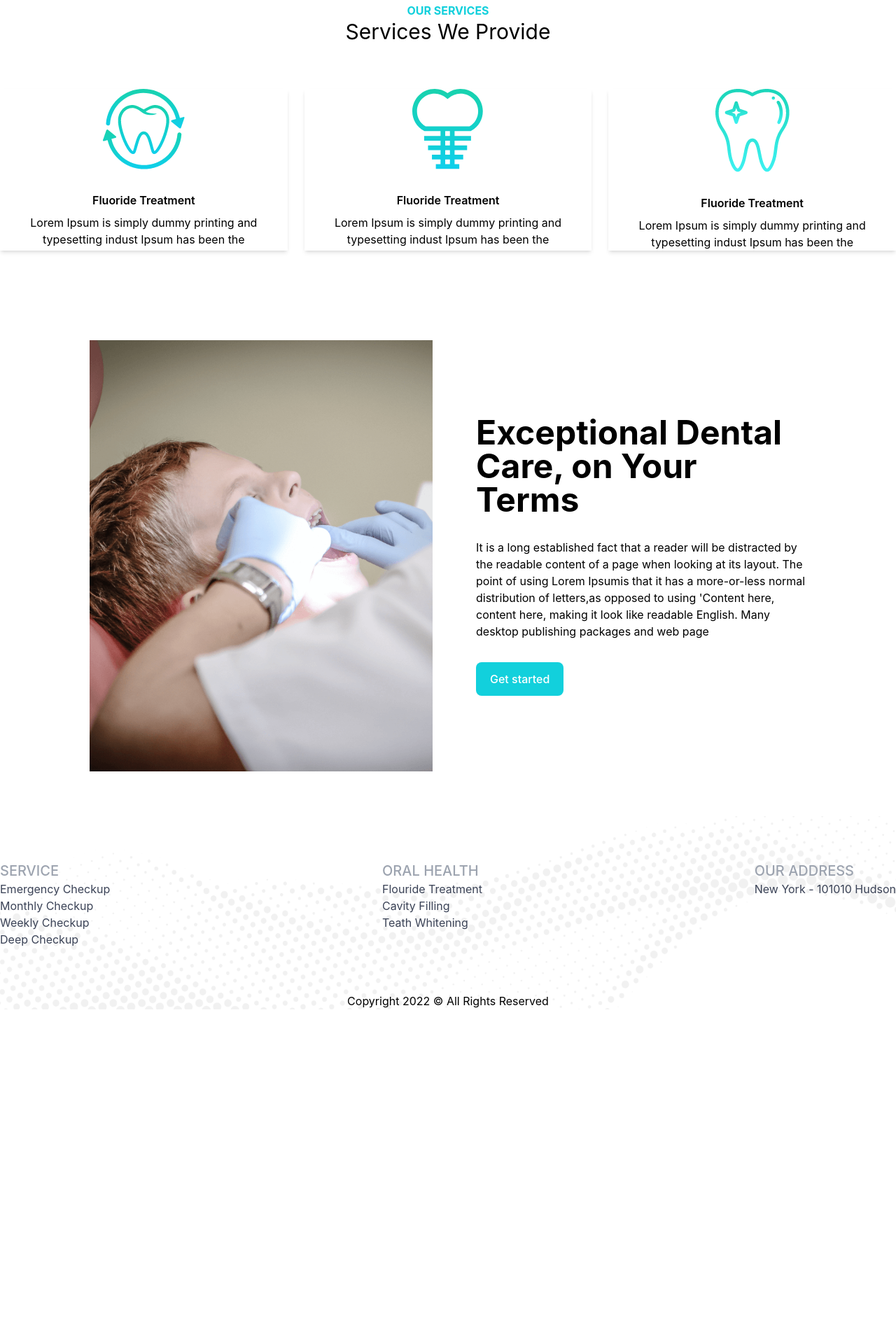
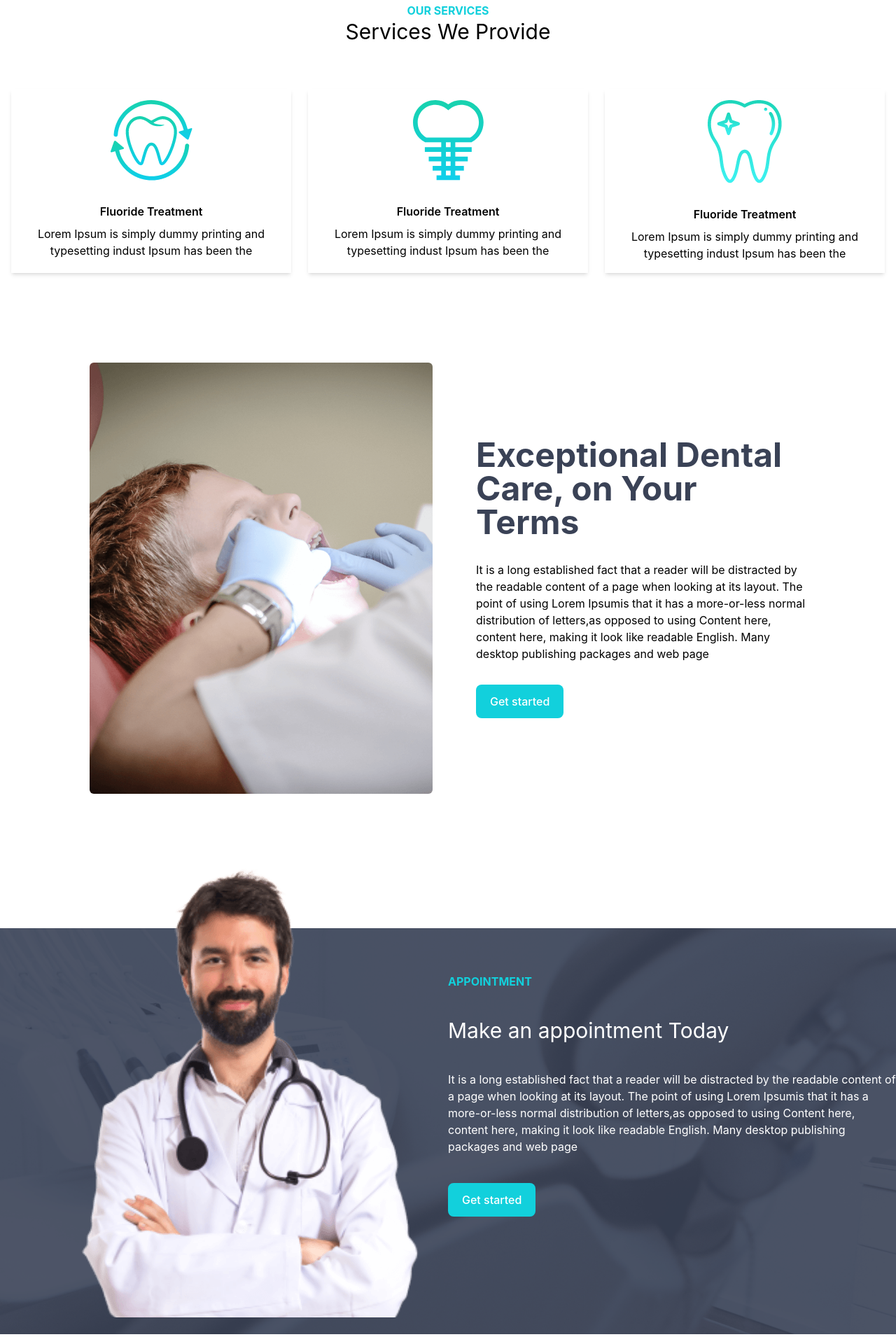
Before and after one commit to zahidhasan13/doctor-portal-client, a React (Vite) app: page / in a window 1280 px wide. Shown: the part 880-2800 px from the top of the page at 70% size. Before the commit the page ends 2322 px from the top, so only its background shows below. Built offline with nearby package versions, Linux system fonts and the light colour scheme.

Commit message:
Appointment section

```diff
--- /dev/null
+++ b/src/pages/Home/AppointmentSec/AppointmentSec.css
@@ -0,0 +1,6 @@
+.appointment {
+  background-image: url(../../../assets/images/appointment.png);
+  background-size: cover;
+  background-position: center center;
+  background-repeat: no-repeat;
+}
--- /dev/null
+++ b/src/pages/Home/AppointmentSec/AppointmentSec.jsx
@@ -0,0 +1,28 @@
+import img1 from "../../../assets/images/doctor-small.png";
+import "./AppointmentSec.css";
+const AppointmentSec = () => {
+  return (
+    <div className="appointment pt-16 pb-[168px] my-48">
+      <div className="grid grid-cols-1 lg:grid-cols-2 relative">
+        <div>
+          <img src={img1} alt="" className="absolute -top-40 left-0" />
+        </div>
+        <div className="space-y-10">
+          <h4 className="text-md font-bold uppercase text-[#12D0DC]">
+            appointment
+          </h4>
+          <h3 className="text-3xl text-white">Make an appointment Today</h3>
+          <p className="text-white">It is a long established fact that a reader will be distracted by the readable content of a page when looking at its layout. The point of using Lorem Ipsumis that it has a more-or-less normal distribution of letters,as opposed to using Content here, content here, making it look like readable English. Many desktop publishing packages and web page</p>
+          <a
+            href="#"
+            className="inline-flex items-center justify-center px-5 py-3 mr-3 text-base font-medium text-center text-white rounded-lg bg-[#12D0DC] hover:bg-[#0aacb8] focus:ring-4 focus:ring-primary-300 dark:focus:ring-primary-900"
+          >
+            Get started
+          </a>
+        </div>
+      </div>
+    </div>
+  );
+};
+
+export default AppointmentSec;
--- a/src/pages/Home/Home.jsx
+++ b/src/pages/Home/Home.jsx
@@ -1,4 +1,5 @@
 import Address from "./Address/Address";
+import AppointmentSec from "./AppointmentSec/AppointmentSec";
 import Banner from "./Banner/Banner";
 import ServiceSec from "./ServiceSec/ServiceSec";
 
@@ -8,6 +9,7 @@ const Home = () => {
             <Banner></Banner>
             <Address></Address>
             <ServiceSec></ServiceSec>
+            <AppointmentSec></AppointmentSec>
         </>
     );
 };
--- a/src/pages/Home/ServiceSec/ServiceSec.jsx
+++ b/src/pages/Home/ServiceSec/ServiceSec.jsx
@@ -7,8 +7,8 @@ const ServiceSec = () => {
     <div className="max-w-screen-xl mx-auto my-16">
       <h4 className="text-center text-md font-bold uppercase text-[#12D0DC]">our services</h4>
       <h3 className="text-center text-3xl">Services We Provide</h3>
-      <div className="grid grid-cols-1 lg:grid-cols-3 lg:gap-6 my-16">
-        <div className="text-center shadow-md">
+      <div className="grid grid-cols-1 lg:grid-cols-3 lg:gap-6 my-16 mx-4">
+        <div className="text-center shadow-md p-4">
           <img src={img1} alt="" className="mx-auto"/>
           <h4 className="text-md font-semibold mt-8 mb-2">Fluoride Treatment</h4>
           <p>
@@ -16,7 +16,7 @@ const ServiceSec = () => {
             has been the
           </p>
         </div>
-        <div className="text-center shadow-md">
+        <div className="text-center shadow-md p-4 my-16 lg:my-0">
           <img src={img2} alt="" className="mx-auto"/>
           <h4 className="text-md font-semibold mt-8 mb-2">Fluoride Treatment</h4>
           <p>
@@ -24,7 +24,7 @@ const ServiceSec = () => {
             has been the
           </p>
         </div>
-        <div className="text-center shadow-md">
+        <div className="text-center shadow-md p-4">
           <img src={img3} alt="" className="mx-auto"/>
           <h4 className="text-md font-semibold mt-8 mb-2">Fluoride Treatment</h4>
           <p>
@@ -34,13 +34,13 @@ const ServiceSec = () => {
         </div>
       </div>
       {/* Treatment Section */}
-      <div className="grid grid-cols-1 lg:grid-cols-2 lg:items-center mx-32 mt-32">
+      <div className="grid grid-cols-1 lg:grid-cols-2 lg:items-center lg:mx-32 mt-32 mx-4">
         <div>
-            <img src={img4} alt="" className="w-[490px] mr-10"/>
+            <img src={img4} alt="" className="lg:w-[490px] w-[300px] lg:mr-10 rounded-md mb-8 lg:mb-0 mx-auto"/>
         </div>
-        <div className="ml-10 space-y-8">
-            <h2 className="text-5xl font-bold">Exceptional Dental Care, on Your Terms</h2>
-            <p>It is a long established fact that a reader will be distracted by the readable content of a page when looking at its layout. The point of using Lorem Ipsumis that it has a more-or-less normal distribution of letters,as opposed to using 'Content here, content here, making it look like readable English. Many desktop publishing packages and web page</p>
+        <div className="lg:ml-10 space-y-8">
+            <h2 className="text-5xl font-bold text-[#3A4256]">Exceptional Dental Care, on Your Terms</h2>
+            <p>It is a long established fact that a reader will be distracted by the readable content of a page when looking at its layout. The point of using Lorem Ipsumis that it has a more-or-less normal distribution of letters,as opposed to using Content here, content here, making it look like readable English. Many desktop publishing packages and web page</p>
             <a
             href="#"
             className="inline-flex items-center justify-center px-5 py-3 mr-3 text-base font-medium text-center text-white rounded-lg bg-[#12D0DC] hover:bg-[#0aacb8] focus:ring-4 focus:ring-primary-300 dark:focus:ring-primary-900"
```
